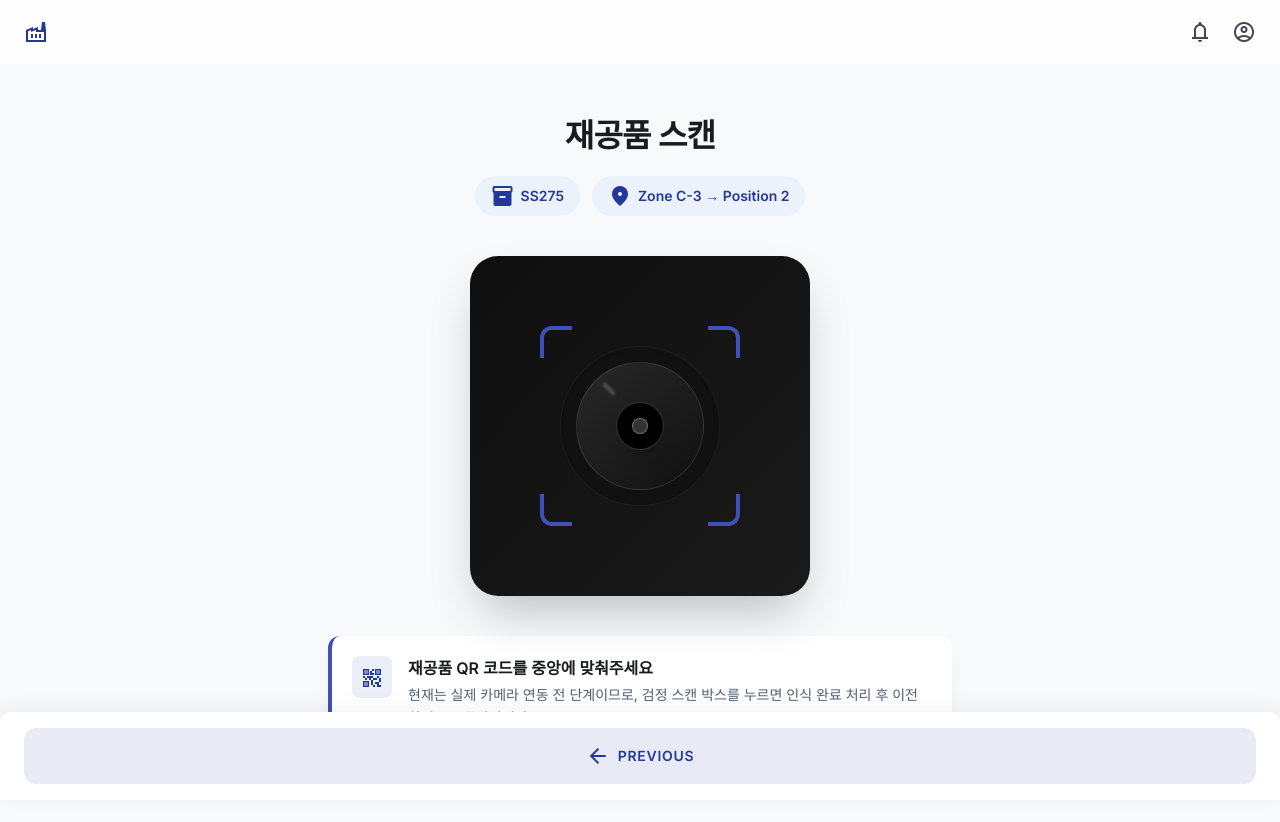
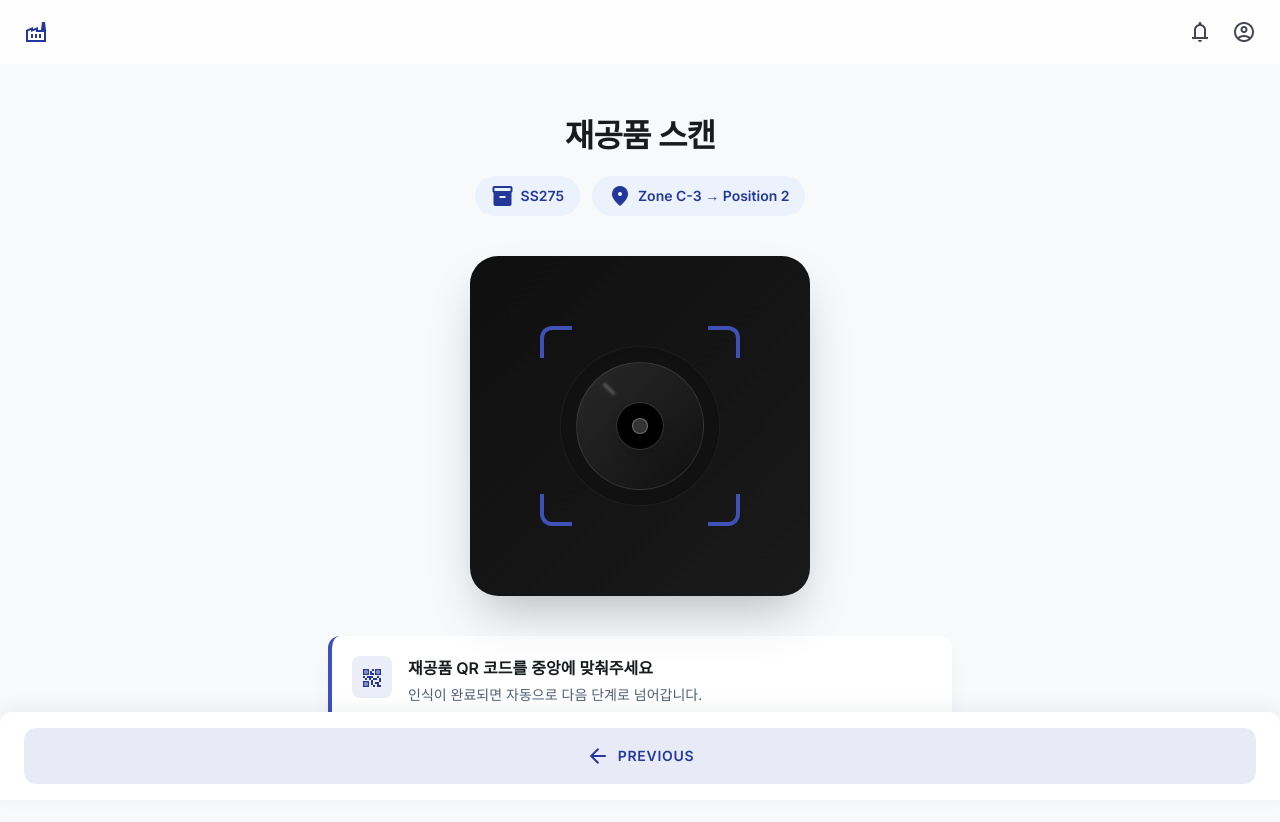
Before and after one commit to 2026CapstoneProject/steel-wip-frontend, a React (Vite) app: page /App/ready/picking/wip/qr in a window 1280 px wide. Shown: the top 822 px of the page. Built offline with nearby package versions, Linux system fonts and the light colour scheme.

Commit message:
SY2026-53-PickingWipQrPage

```diff
--- a/src/pages/field/PickingWipQrPage/App_PickingWipQrPage.jsx
+++ b/src/pages/field/PickingWipQrPage/App_PickingWipQrPage.jsx
@@ -308,8 +308,7 @@ export default function App_PickingWipQrPage() {
               재공품 QR 코드를 중앙에 맞춰주세요
             </p>
             <p className="text-sm leading-relaxed text-[#505F76]">
-              현재는 실제 카메라 연동 전 단계이므로, 검정 스캔 박스를 누르면
-              인식 완료 처리 후 이전 화면으로 돌아갑니다.
+              인식이 완료되면 자동으로 다음 단계로 넘어갑니다.
             </p>
           </div>
         </div>
```
